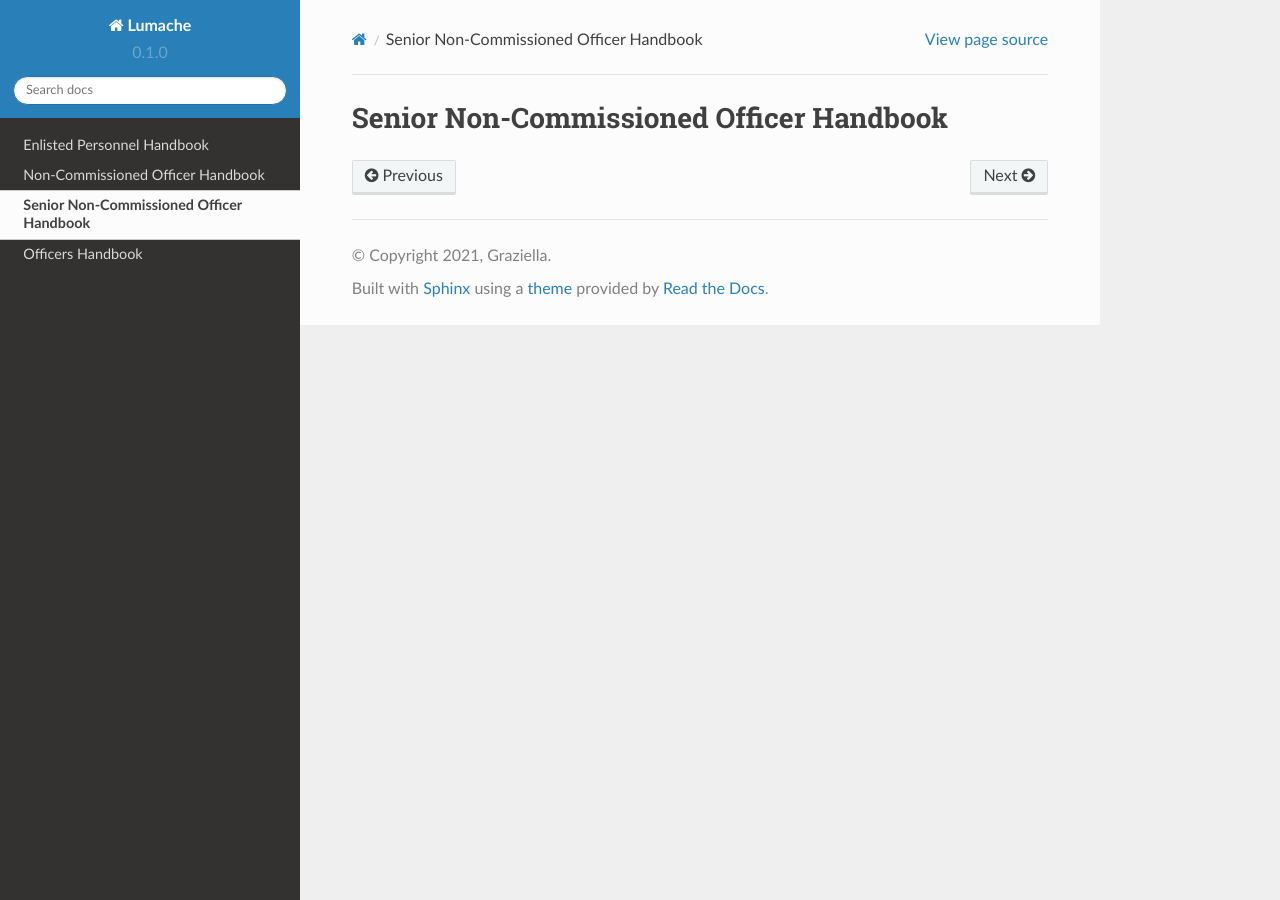
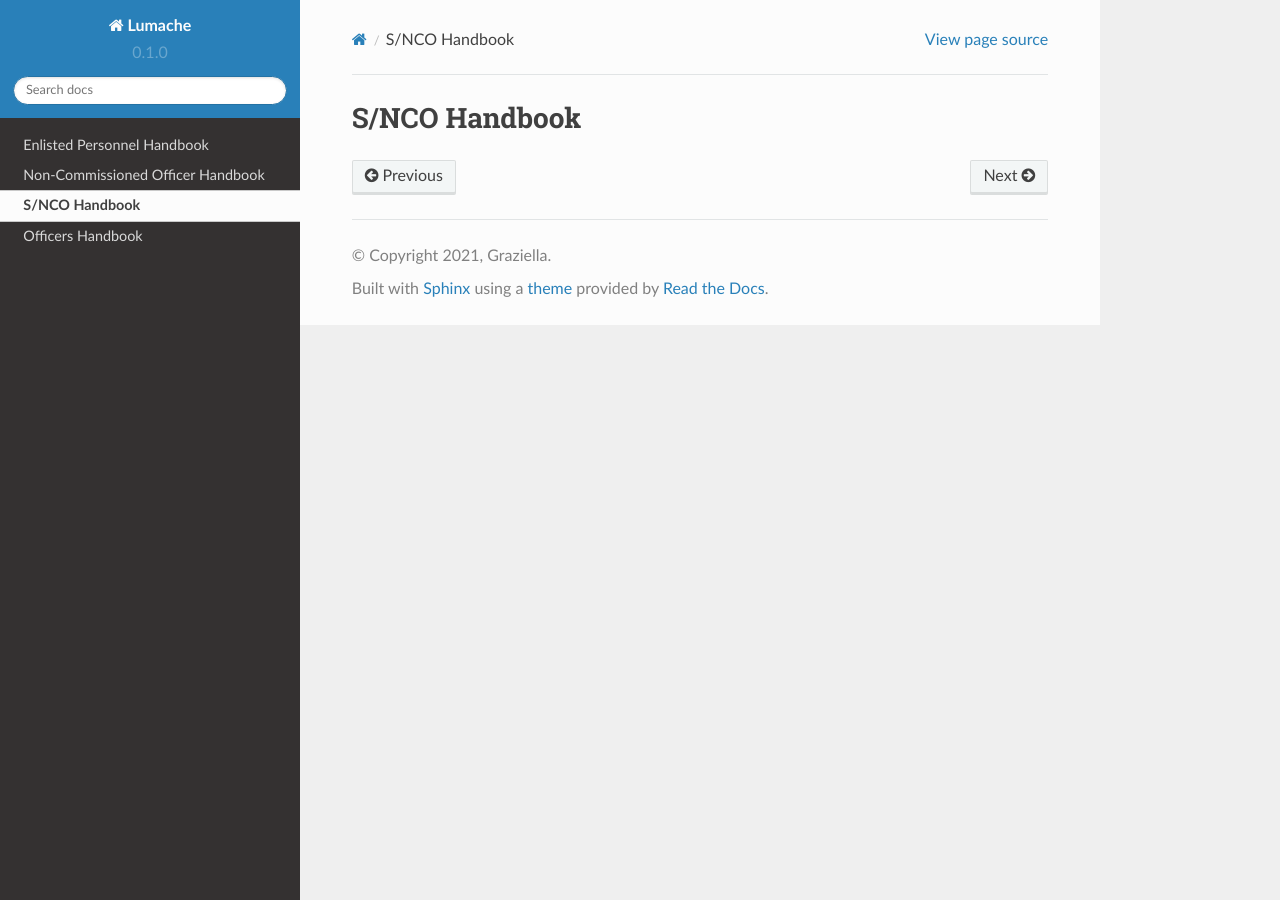
Before and after one commit to alexandrelar/magura, a Sphinx documentation site: the page built from docs/source/snco.rst, in a window 1280 px wide. Built offline with Sphinx 7.4.7 and the Read the Docs theme 2.0.0, drawn with Linux system fonts in a browser that asks for light colours.

Commit message:
Update snco.rst

```diff
--- a/docs/source/snco.rst
+++ b/docs/source/snco.rst
@@ -1,2 +1,2 @@
-Senior Non-Commissioned Officer Handbook
+S/NCO Handbook
 =====
```
